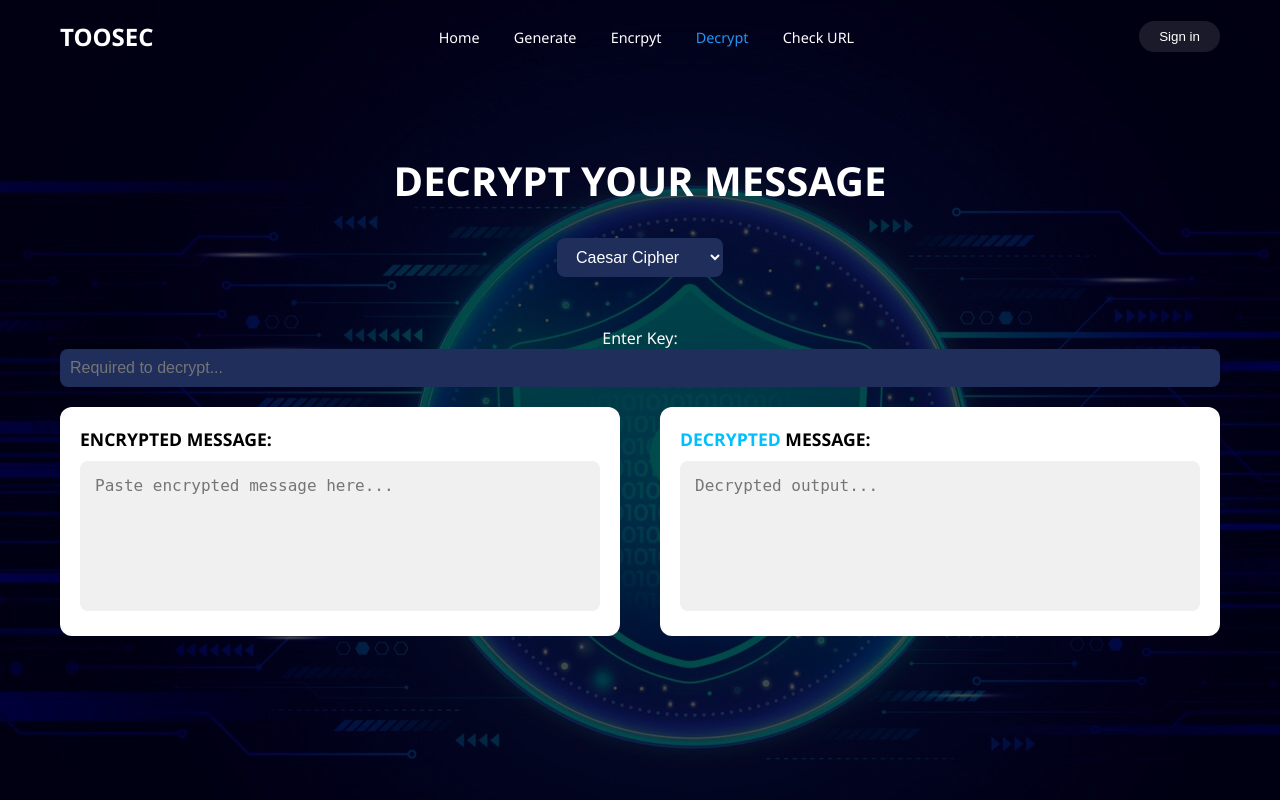
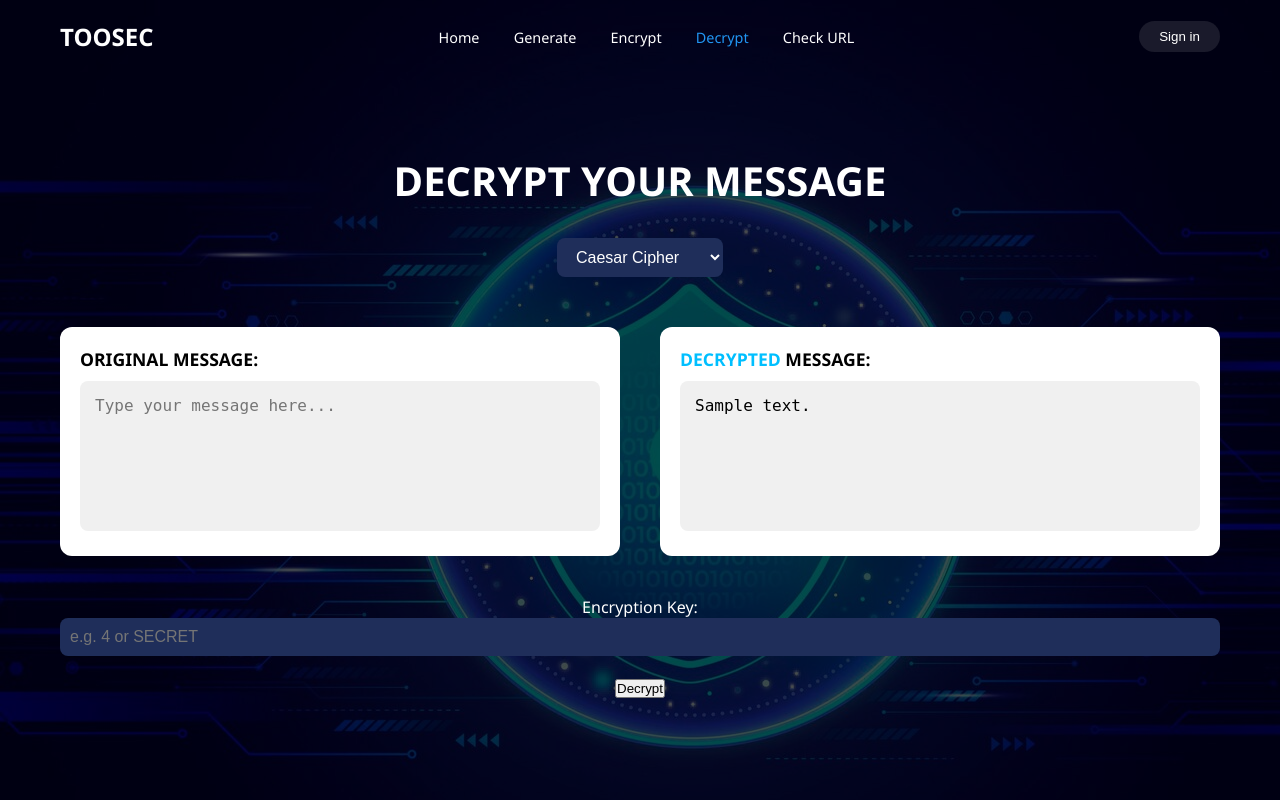
Before and after one commit to GW-AR/TOOSEC, a Flask app: template templates/decrypt.html in a window 1280 px wide. Run offline with Flask 3, Linux system fonts and the light colour scheme; the template is opened without the code that fills it: most values are stand-ins (such as "Sample title", 1, 10 or a date in 2020).

Commit message:
caesar cipher decryption

```diff
--- a/server.py
+++ b/server.py
@@ -23,5 +23,19 @@ def encrypt():
         return render_template('encrypt.html')
 
 
+@app.route('/decrypt', methods=['GET', 'POST'])
+def decrypt():
+    if request.method == "POST":
+        message = request.form.get("message")
+        cipher = request.form.get("cipher")
+        key = request.form.get("key")
+        cezar = encryption.CaesarCipher(key=key, message=message)
+        encrypted_text = cezar.decrypt()
+        return render_template('decrypt.html', message=message, cipher=cipher, key=key, en_text=encrypted_text)
+    else:
+        return render_template('decrypt.html')
+
+
+
 if __name__ == '__main__':
     app.run(debug=True)
--- a/templates/decrypt.html
+++ b/templates/decrypt.html
@@ -3,8 +3,8 @@
 <head>
   <meta charset="UTF-8" />
   <meta name="viewport" content="width=device-width, initial-scale=1.0"/>
-  <title>TOOSEC - Decrypt</title>
-  <link rel="stylesheet" href="../static/css/decrypt.css" />
+  <title>TOOSEC - Encrypt</title>
+  <link rel="stylesheet" href="../static/css/encrypt.css" />
 </head>
 <body>
   <div class="background-overlay"></div>
@@ -13,42 +13,48 @@
     <nav class="nav-links">
       <a href="home.html">Home</a>
       <a href="password.html">Generate</a>
-      <a href="encrypt.html">Encrpyt</a>
+      <a href="{{ url_for('encrypt') }}">Encrypt</a>
       <a href="decrypt.html" class="active">Decrypt</a>
       <a href="url.html">Check URL</a>
     </nav>
     <button class="sign-in-btn">Sign in</button>
+
   </header>
 
   <main class="encrypt-container">
     <h1>DECRYPT YOUR MESSAGE</h1>
 
-
-
+    <!-- FORM STARTS HERE -->
+    <form action="/decrypt" method="POST">
       <div class="cipher-selector">
-      <select>
-        <option selected>Caesar Cipher</option>
-        <option>Vigenère Cipher</option>
-        <option>Base64</option>
-        <option>ROT13</option>
+        <select name="cipher">
+          <option value="caesar" selected>Caesar Cipher</option>
+          <option value="vigenere">Vigenère Cipher</option>
+          <option value="base64">Base64</option>
+          <option value="rot13">ROT13</option>
         </select>
       </div>
 
-    <label for="decrypt-key">Enter Key:</label>
-    <input type="text" id="decrypt-key" placeholder="Required to decrypt..." />
-
-
       <div class="messages-grid">
         <div class="message-box">
-        <h2>ENCRYPTED MESSAGE:</h2>
-        <textarea placeholder="Paste encrypted message here..."></textarea>
+          <h2>ORIGINAL MESSAGE:</h2>
+          <textarea name="message" placeholder="Type your message here...">{{message}}</textarea>
         </div>
 
         <div class="message-box encrypted">
           <h2><span class="highlight-blue">DECRYPTED</span> MESSAGE:</h2>
-        <textarea readonly placeholder="Decrypted output..."></textarea>
+          <textarea readonly placeholder="Encrypted output...">{{en_text}}</textarea>
         </div>
       </div>
+
+      <label for="cipher-key">Encryption Key:</label>
+      <input type="text" name="key" id="cipher-key" placeholder="e.g. 4 or SECRET" />
+
+      <div>
+        <button type="submit">Decrypt</button>
+      </div>
+    </form>
+    <!-- FORM ENDS HERE -->
   </main>
 </body>
 </html>
--- a/templates/encrypt.html
+++ b/templates/encrypt.html
@@ -14,7 +14,7 @@
       <a href="home.html">Home</a>
       <a href="password.html">Generate</a>
       <a href="encrypt.html" class="active">Encrpyt</a>
-      <a href="decrypt.html">Decrypt</a>
+      <a href="{{ url_for('decrypt') }}">Decrypt</a>
       <a href="url.html">Check URL</a>
     </nav>
     <button class="sign-in-btn">Sign in</button>
--- a/templates/home.html
+++ b/templates/home.html
@@ -14,7 +14,7 @@
     <div class="nav-links">
       <a href="password.html">Generate</a>
       <a href="{{ url_for('encrypt') }}">Encrypt</a>
-      <a href="decrypt.html">Decrypt</a>
+      <a href="{{ url_for('decrypt') }}">Decrypt</a>
       <a href="url.html" class="active">Check URL</a>
     </div>
     <button class="sign-in-btn">Sign in</button>
```
Also changed, not shown: encryption.py (+18 -18 lines). Lines whose indentation alone changed are shown as unchanged.
